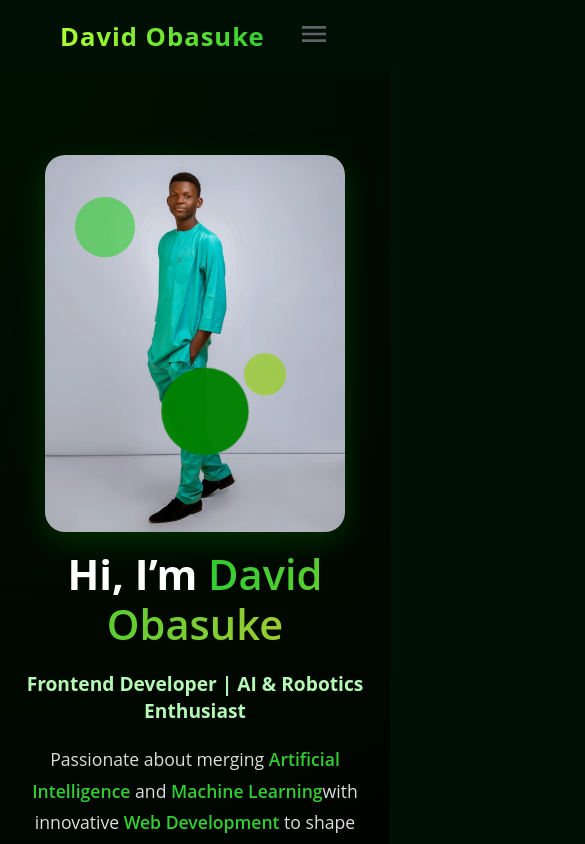
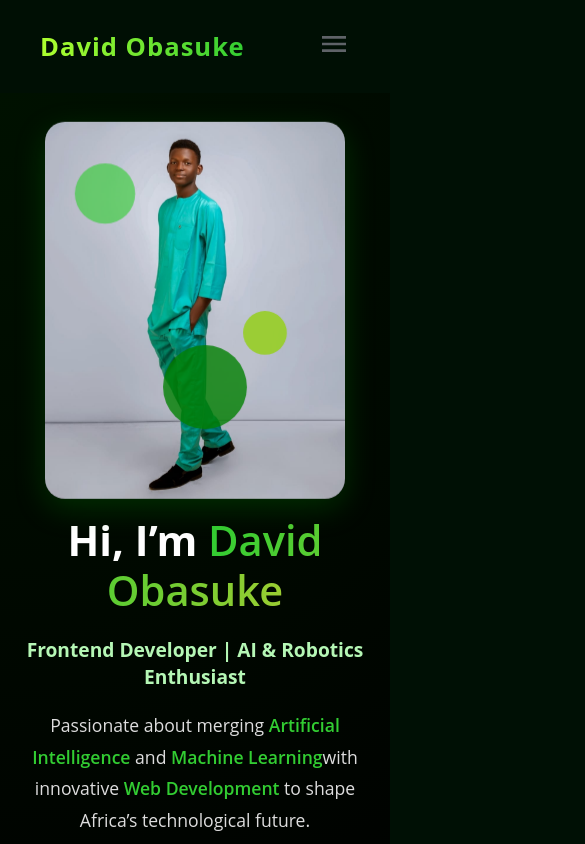
Before and after one commit to David2008-coder/Portfolio1, a React (Vite) app: page / in a window 390 px wide. Shown: the top 844 px of the page, 585 px wide, since content can reach past the window. Built offline with nearby package versions, Linux system fonts and the light colour scheme.

Commit message:
Fix casing for Contact component

```diff
--- a/src/About/About.css
+++ b/src/About/About.css
@@ -109,7 +109,8 @@
 /* Responsive Design */
 @media (max-width: 768px) {
   .about-section {
-    padding: 60px 5%;
+    padding-left: 4px 4px;
+    /* padding-right: 0; */
   }
 
   .certificate-image {
--- a/src/App.css
+++ b/src/App.css
@@ -13,6 +13,7 @@ body {
   animation: slideInLeft 2s ease-in 0s both;
 
   transform: translateX(-150px);
+  overflow-x: hidden;
 }
 
 @keyframes slideInLeft {
@@ -24,7 +25,15 @@ body {
   }
 }
 
+html, body {
+  overflow-x: hidden;
+  width: 100%;
+}
 
-* {
+
+/* @media (max-width:) */
+
+
+/* * {
   scroll-behaviour: smooth;
-}
+} */
--- a/src/Hero/Hero.css
+++ b/src/Hero/Hero.css
@@ -182,7 +182,7 @@
   .hero-section {
     flex-direction: column-reverse;
     text-align: center;
-    padding: 60px 5%;
+    padding: 6px;
   }
 
   /* Global fix for mobile overflow */
--- a/src/Navbar/Navbar.css
+++ b/src/Navbar/Navbar.css
@@ -34,6 +34,12 @@
   align-items: center;
   gap: 50px;
   transition: all 0.3s ease;
+  /* right: -100%;
+  width: 60%;
+  height: 100vh;
+  transition: right 0.3s ease;
+  top: 0;
+  position: fixed; */
 }
 
 .nav-links a {
@@ -80,6 +86,10 @@
   width: 32px;
   height: 32px;
 }
+body {
+  overflow-x: hidden;
+}
+
 
 /* RESPONSIVE DESIGN */
 @media (max-width: 768px) {
@@ -109,4 +119,8 @@ body {
   .menu-toggle {
     display: block;
   }
+
+  .navbar {
+    padding: 28px 40px;
+  }
 }
```
